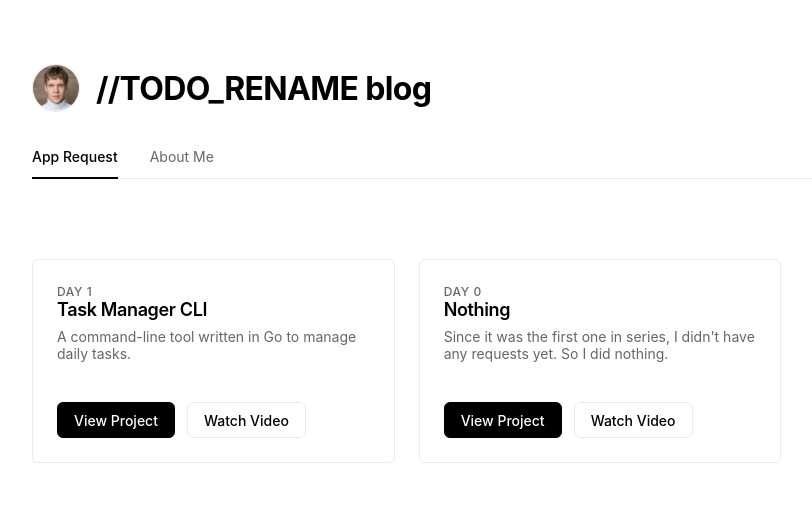
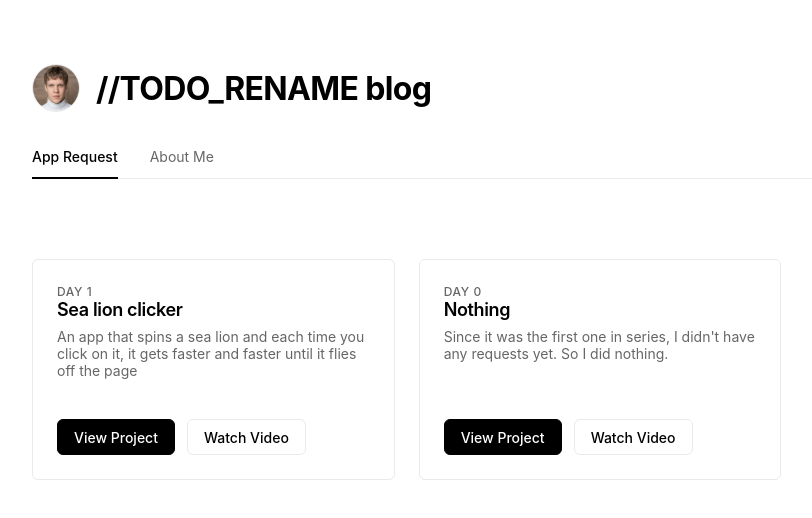
Before and after one commit to Vsageev/portfolio, a Next.js app: page / in a window 1280 px wide. Shown: the top 518 px of the page, without its empty margins (40-852 px from the left). Built offline with nearby package versions, Linux system fonts and the light colour scheme.

Commit message:
add sea lion

```diff
--- a/src/data/projects.ts
+++ b/src/data/projects.ts
@@ -3,10 +3,10 @@ import { Project } from "@/app/ProjectCard";
 export const projects: Project[] = [
   {
     id: 1,
-    name: "Task Manager CLI",
+    name: "Sea lion clicker",
     day: "Day 1",
-    description: "A command-line tool written in Go to manage daily tasks.",
-    projectUrl: "#",
+    description: "An app that spins a sea lion and each time you click on it, it gets faster and faster until it flies off the page",
+    projectUrl: "https://app-of-the-day.github.io/day-1-sea-lion/",
     youtubeUrl: "#",
   },
   {
```
Also changed, not shown: 1 other file (tests, documents, lock files or other folders).
